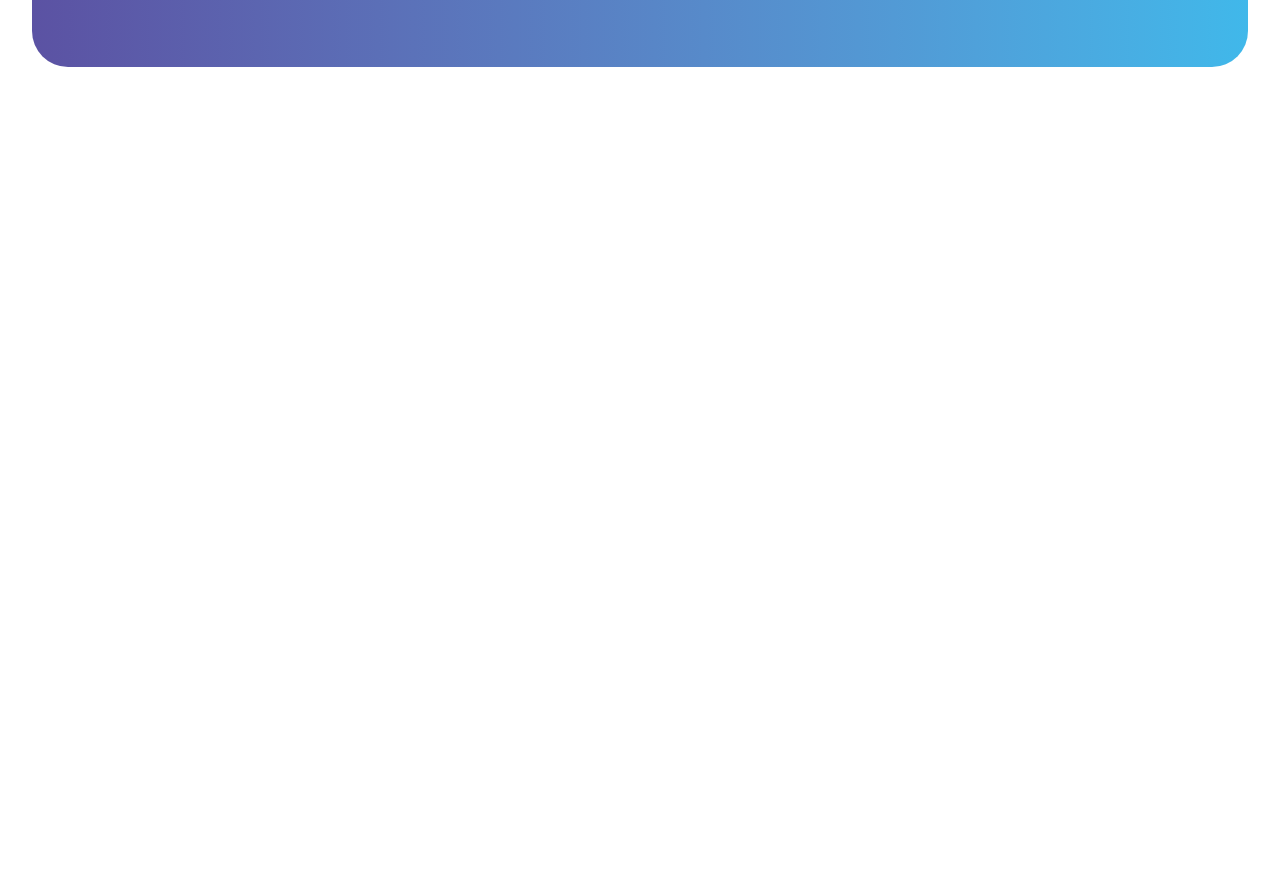
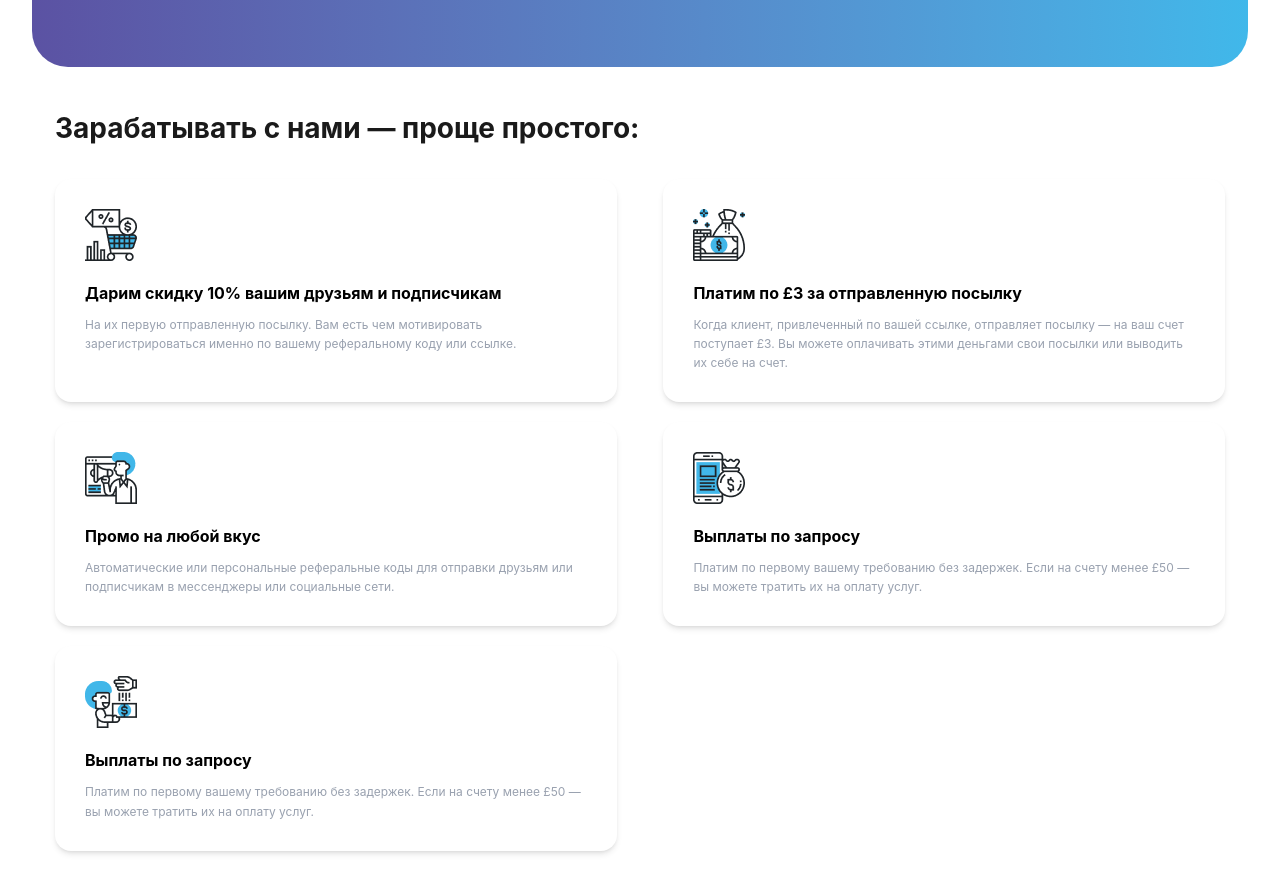
Before and after one commit to zargulak11-hash/bonus, a website: page src/main5.html in a window 1280 px wide. Shown: the part 430-1321 px from the top of the page. Before the commit the page ends 800 px from the top, so only its background shows below. Drawn offline with nearby package versions, Linux system fonts and the light colour scheme; files that its build step writes are made by us from their sources.

Commit message:
section3_main5

```diff
--- a/src/main5.html
+++ b/src/main5.html
@@ -33,13 +33,67 @@
     </header>
       <main>
         <section class="bg-gradient-to-r  from-[#5B52A3]  m-auto to-[#40B8EA] rounded-[36px] w-full lg:w-[95%] pt-[50px] pb-[70px]">
-            <div class="max-w-[1200px] m-auto flex flex-col lg:flex-row items-center lg:justify-between">
-                <aside class="flex flex-col justify-center  gap-[20px] text-[white]">
+            <div class="max-w-[1200px] m-auto flex flex-col lg:flex-row items-center  lg:justify-between">
+                <aside class="flex flex-col justify-center lg:ml-0 ml-[30px]  gap-[20px] text-[white]">
                     <p class="font-[300] text-[13px]">Главная  /  Бонусы и партнёрская программа</p>
                     <h1 class="lg:w-[1207px] w-[300px] text-[30px] lg:text-[48px] font-[800]">Бонусы и партнёрская программа</h1>
                     <h3 class="font-[700] text-[24px]">Платим $3 с каждой отправленной посылки</h3>
                     <button class="w-[240px] h-[66px] mt-[20px] rounded-[36px] bg-[#00D981] text-[white]">Начать зарабатывать</button>
                 </aside>
         </section>
+        <section class="max-w-[1200px] m-auto px-[15px] py-[40px] ">
+  <h2 class="text-[24px] lg:text-[28px] font-bold mb-[30px] text-[#1a1a1a]">
+    Зарабатывать с нами — проще простого:
+  </h2>
+  <div class="flex flex-wrap gap-[20px] justify-between">
+    <div class="w-full lg:w-[48%] bg-white shadow-md rounded-[16px] p-[30px]">
+      <div class="mb-[20px]">
+        <img src="./images/Group (14).png" alt="">
+      </div>
+      <p class="font-bold text-[16px] mb-[10px]">Дарим скидку 10% вашим друзьям и подписчикам</p>
+      <p class="text-[12px] text-gray-400 leading-[1.6]">
+        На их первую отправленную посылку. Вам есть чем мотивировать зарегистрироваться именно по вашему реферальному коду или ссылке.
+      </p>
+    </div>
+    <div class="w-full lg:w-[48%] bg-white shadow-md rounded-[16px] p-[30px]">
+      <div class="mb-[20px]">
+<img src="./images/Group 24 (3).png" alt="">
+   </div>
+      <p class="font-bold text-[16px] mb-[10px]">Платим по £3 за отправленную посылку</p>
+      <p class="text-[12px] text-gray-400 leading-[1.6]">
+        Когда клиент, привлеченный по вашей ссылке, отправляет посылку — на ваш счет поступает £3. Вы можете оплачивать этими деньгами свои посылки или выводить их себе на счет.
+      </p>
+    </div>
+    <div class="w-full lg:w-[48%] bg-white shadow-md rounded-[16px] p-[30px]">
+      <div class="mb-[20px]">
+        <img src="./images/Group 26 (2).png" alt="">
+      </div>
+      <p class="font-bold text-[16px] mb-[10px]">Промо на любой вкус</p>
+      <p class="text-[12px] text-gray-400 leading-[1.6]">
+        Автоматические или персональные реферальные коды для отправки друзьям или подписчикам в мессенджеры или социальные сети.
+      </p>
+    </div>
+    <div class="w-full lg:w-[48%] bg-white shadow-md rounded-[16px] p-[30px]">
+      <div class="mb-[20px]">
+       <img src="./images/Group 25 (1).png" alt="">
+      </div>
+      <p class="font-bold text-[16px] mb-[10px]">Выплаты по запросу</p>
+      <p class="text-[12px] text-gray-400 leading-[1.6]">
+        Платим по первому вашему требованию без задержек. Если на счету менее £50 — вы можете тратить их на оплату услуг.
+      </p>
+    </div>
+    <div class="w-full lg:w-[48%] bg-white shadow-md rounded-[16px] p-[30px]">
+      <div class="mb-[20px]">
+       <img src="./images/Group 69.png" alt="">
+      </div>
+      <p class="font-bold text-[16px] mb-[10px]">Выплаты по запросу</p>
+      <p class="text-[12px] text-gray-400 leading-[1.6]">
+        Платим по первому вашему требованию без задержек. Если на счету менее £50 — вы можете тратить их на оплату услуг.
+      </p>
+    </div>
+
+  </div>
+</section>
+
 </body>
 </html>
```
Also changed, not shown: src/images/Group (14).png (added), src/images/Group 24 (3).png (added), src/images/Group 25 (1).png (added), src/images/Group 26 (2).png (added), src/images/Group 69.png (added).
